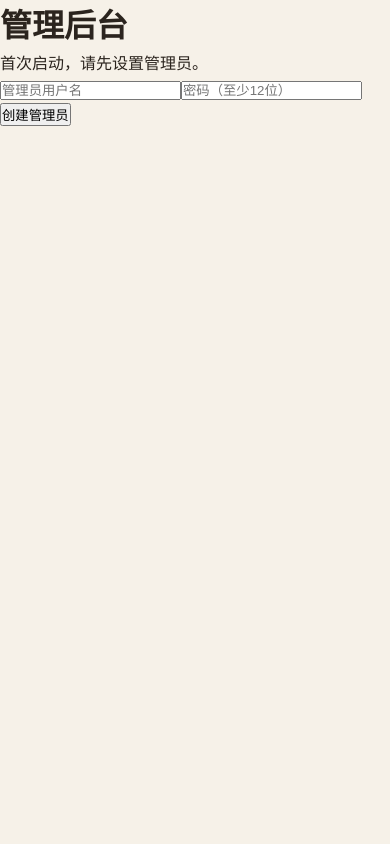
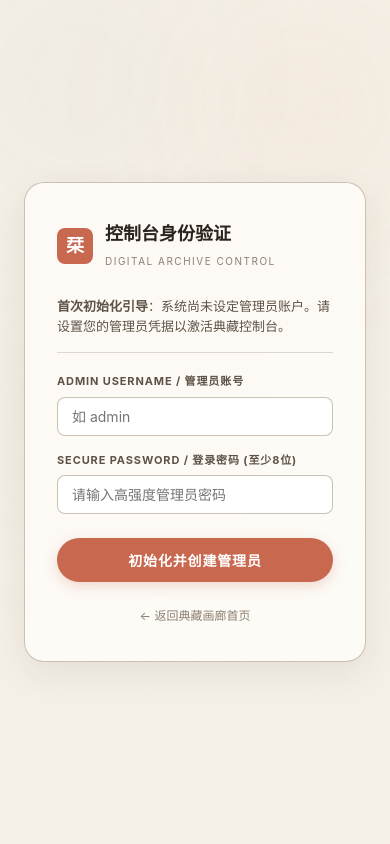
Before and after one commit to uidleaf/manga-site, a FastAPI app: template app/templates/admin_login.html in a window 390 px wide. Run offline with FastAPI, Linux system fonts and the light colour scheme; the template is opened without the code that fills it, so the values that code supplies are empty.

Commit message:
fix(security & ui): elevate mobile drawer z-index above sticky header, enforce strict argon2 admin authentication and network isolation

```diff
--- a/app/main.py
+++ b/app/main.py
@@ -19,6 +19,17 @@ from PIL import Image, ImageOps
 from .config import load_config, save_config
 from .db import connect, init_db
 from .scanner import ScanManager
+from .security import (
+    require_admin,
+    current_admin,
+    make_session,
+    authenticate,
+    has_any_admin,
+    create_admin,
+    is_rate_limited,
+    record_failed_attempt,
+    clear_attempts,
+)
 
 BASE_DIR = Path(__file__).resolve().parent.parent
 THUMB_DIR = BASE_DIR / "data" / "thumbnails"
@@ -350,8 +361,85 @@ def media(page_id: int):
     return FileResponse(file_path, headers={"Cache-Control": "public, max-age=604800"})
 
 
+@app.get("/admin/login", response_class=HTMLResponse)
+def admin_login_page(request: Request, error: str = ""):
+    if current_admin(request):
+        return RedirectResponse("/admin", status_code=303)
+    has_admin = has_any_admin()
+    return templates.TemplateResponse("admin_login.html", {
+        "request": request,
+        "has_admin": has_admin,
+        "error": error,
+        "config": load_config(),
+    })
+
+
+@app.post("/admin/login")
+def admin_login_post(request: Request, username: str = Form(...), password: str = Form(...)):
+    client_ip = request.client.host if request.client else "127.0.0.1"
+    if is_rate_limited(client_ip):
+        return templates.TemplateResponse("admin_login.html", {
+            "request": request,
+            "has_admin": True,
+            "error": "登录尝试过多，系统已临时锁定 5 分钟，请稍后再试。",
+            "config": load_config(),
+        }, status_code=429)
+    admin = authenticate(username, password)
+    if not admin:
+        record_failed_attempt(client_ip)
+        return templates.TemplateResponse("admin_login.html", {
+            "request": request,
+            "has_admin": True,
+            "error": "用户名或密码错误",
+            "config": load_config(),
+        }, status_code=401)
+    clear_attempts(client_ip)
+    token = make_session(admin["id"], admin["username"])
+    resp = RedirectResponse("/admin", status_code=303)
+    resp.set_cookie(
+        "manga_admin",
+        token,
+        httponly=True,
+        samesite="lax",
+        max_age=int(load_config().get("session_max_age", 604800)),
+        path="/"
+    )
+    return resp
+
+
+@app.post("/admin/setup")
+def admin_setup_post(request: Request, username: str = Form(...), password: str = Form(...)):
+    if has_any_admin():
+        return RedirectResponse("/admin/login", status_code=303)
+    u = username.strip()
+    p = password.strip()
+    if not u or len(p) < 8:
+        return templates.TemplateResponse("admin_login.html", {
+            "request": request,
+            "has_admin": False,
+            "error": "用户名不能为空，密码长度至少需为 8 位",
+            "config": load_config(),
+        }, status_code=400)
+    uid = create_admin(u, p)
+    token = make_session(uid, u)
+    resp = RedirectResponse("/admin", status_code=303)
+    resp.set_cookie(
+        "manga_admin",
+        token,
+        httponly=True,
+        samesite="lax",
+        max_age=int(load_config().get("session_max_age", 604800)),
+        path="/"
+    )
+    return resp
+
+
 @app.get("/admin", response_class=HTMLResponse)
 def admin_home(request: Request):
+    admin, redirect = require_admin(request)
+    if redirect:
+        return redirect
+
     con = connect()
     try:
         total_manga = con.execute("SELECT COUNT(*) FROM manga").fetchone()[0]
@@ -406,7 +494,6 @@ def admin_home(request: Request):
         growth_points = []
         base_count = max(0, total_manga - today_manga)
         for idx, d in enumerate(dates_7d):
-            # 真实平滑递增点
             val = int(base_count + (today_manga * (idx + 1) / 7))
             growth_points.append({"date": d, "value": val})
 
@@ -478,6 +565,9 @@ async def analytics_ping(request: Request):
 
 @app.post("/admin/source/test-rule")
 async def test_parsing_rule(request: Request):
+    admin, redirect = require_admin(request)
+    if redirect:
+        return JSONResponse({"matched": False, "error": "请先登录管理员账号"}, status_code=401)
     try:
         data = await request.json()
     except Exception:
@@ -508,7 +598,10 @@ async def test_parsing_rule(request: Request):
 
 
 @app.post("/admin/source/{source_id}/update-rule")
-def update_source_rule(source_id: int, parsing_rule: str = Form("")):
+def update_source_rule(request: Request, source_id: int, parsing_rule: str = Form("")):
+    admin, redirect = require_admin(request)
+    if redirect:
+        return redirect
     con = connect()
     try:
         con.execute("UPDATE sources SET parsing_rule=? WHERE id=?", (parsing_rule.strip(), source_id))
@@ -519,19 +612,28 @@ def update_source_rule(source_id: int, parsing_rule: str = Form("")):
 
 
 @app.post("/admin/scan/pause")
-def admin_scan_pause():
+def admin_scan_pause(request: Request):
+    admin, redirect = require_admin(request)
+    if redirect:
+        return JSONResponse({"ok": False, "error": "unauthorized"}, status_code=401)
     manager.pause()
     return JSONResponse({"ok": True, "status": "paused"})
 
 
 @app.post("/admin/scan/resume")
-def admin_scan_resume():
+def admin_scan_resume(request: Request):
+    admin, redirect = require_admin(request)
+    if redirect:
+        return JSONResponse({"ok": False, "error": "unauthorized"}, status_code=401)
     manager.resume()
     return JSONResponse({"ok": True, "status": "resumed"})
 
 
 @app.post("/admin/config/save")
 def admin_save_config(request: Request, library_root: str = Form(...), site_title: str = Form("轻量漫画馆")):
+    admin, redirect = require_admin(request)
+    if redirect:
+        return redirect
     path_clean = str(Path(library_root.strip()).expanduser().resolve())
     if not Path(path_clean).is_dir():
         return RedirectResponse("/admin?error=路径不存在，请检查后重试", status_code=303)
@@ -545,19 +647,28 @@ def admin_save_config(request: Request, library_root: str = Form(...), site_titl
 
 
 @app.post("/admin/scan/full")
-def admin_scan_full():
+def admin_scan_full(request: Request):
+    admin, redirect = require_admin(request)
+    if redirect:
+        return redirect
     manager.enqueue_full_scan()
     return RedirectResponse("/admin", status_code=303)
 
 
 @app.post("/admin/source/{source_id}/scan")
-def admin_scan_source(source_id: int):
+def admin_scan_source(request: Request, source_id: int):
+    admin, redirect = require_admin(request)
+    if redirect:
+        return redirect
     manager.enqueue_source_scan(source_id)
     return RedirectResponse("/admin", status_code=303)
 
 
 @app.get("/api/scan/progress")
-def api_scan_progress():
+def api_scan_progress(request: Request):
+    admin, redirect = require_admin(request)
+    if redirect:
+        return JSONResponse({"error": "unauthorized"}, status_code=401)
     progress = manager.get_progress()
     con = connect()
     try:
@@ -576,7 +687,9 @@ def api_scan_progress():
 
 @app.get("/admin/logout")
 def admin_logout():
-    return RedirectResponse("/", status_code=303)
+    resp = RedirectResponse("/admin/login", status_code=303)
+    resp.delete_cookie("manga_admin", path="/")
+    return resp
 
 
 @app.get("/api/health")
--- a/app/static/style.css
+++ b/app/static/style.css
@@ -310,7 +310,7 @@ body {
   background: rgba(30, 24, 20, 0.45);
   backdrop-filter: blur(4px);
   -webkit-backdrop-filter: blur(4px);
-  z-index: 998;
+  z-index: 2000;
   opacity: 0;
   pointer-events: none;
   transition: opacity 0.25s ease;
@@ -328,18 +328,19 @@ body.mobile-nav-open .mobile-nav-backdrop {
   top: 0;
   right: 0;
   bottom: 0;
-  width: 280px;
-  max-width: 82vw;
+  width: 290px;
+  max-width: 85vw;
   background: #fdfbf7;
   border-left: 1px solid var(--border-medium);
-  z-index: 999;
+  z-index: 2001;
   transform: translateX(100%);
   transition: transform 0.28s cubic-bezier(0.16, 1, 0.3, 1), visibility 0.28s ease;
   display: flex;
   flex-direction: column;
-  padding: 22px 18px 30px;
+  padding: calc(16px + env(safe-area-inset-top, 0px)) 18px calc(24px + env(safe-area-inset-bottom, 0px));
   box-shadow: -10px 0 32px rgba(43, 36, 30, 0.15);
   visibility: hidden;
+  overflow-y: auto;
 }
 
 body.mobile-nav-open .mobile-nav-drawer {
--- a/app/templates/admin_login.html
+++ b/app/templates/admin_login.html
@@ -1 +1,206 @@
-<!doctype html><html lang="zh-CN"><head><meta charset="utf-8"><meta name="viewport" content="width=device-width,initial-scale=1"><title>管理登录</title><link rel="stylesheet" href="/static/style.css"></head><body><main class="login-wrap"><div class="login-card"><h1>管理后台</h1>{% if error %}<div class="error">{{ error }}</div>{% endif %}{% if not has_admin %}<p>首次启动，请先设置管理员。</p><form method="post" action="/admin/setup"><input name="username" required placeholder="管理员用户名"><input name="password" type="password" minlength="12" required placeholder="密码（至少12位）"><button>创建管理员</button></form>{% else %}<form method="post" action="/admin/login"><input name="username" required placeholder="用户名"><input name="password" type="password" required placeholder="密码"><button>登录</button></form>{% endif %}</div></main></body></html>
+<!doctype html>
+<html lang="zh-CN">
+<head>
+<meta charset="utf-8">
+<meta name="viewport" content="width=device-width,initial-scale=1,viewport-fit=cover">
+<meta name="theme-color" content="#f6f1e8">
+<title>管理控制台身份验证 · CURATED MANGA ARCHIVE</title>
+<link rel="stylesheet" href="/static/style.css?v=20260904_header_only">
+<link rel="preconnect" href="https://fonts.googleapis.com">
+<link rel="preconnect" href="https://fonts.gstatic.com" crossorigin>
+<link href="https://fonts.googleapis.com/css2?family=Noto+Serif+SC:wght@500;600;700;900&family=Inter:wght@400;500;600;700&display=swap" rel="stylesheet">
+<style>
+.login-page-body {
+  min-height: 100vh;
+  display: flex;
+  align-items: center;
+  justify-content: center;
+  padding: 24px;
+  background-color: var(--bg-page-base);
+}
+.login-container {
+  width: 100%;
+  max-width: 420px;
+  background: var(--bg-card);
+  backdrop-filter: blur(14px);
+  -webkit-backdrop-filter: blur(14px);
+  border: 1px solid var(--border-medium);
+  border-radius: var(--radius-lg);
+  padding: 36px 32px;
+  box-shadow: 0 12px 36px rgba(43, 36, 30, 0.08);
+}
+.login-brand-head {
+  display: flex;
+  align-items: center;
+  gap: 12px;
+  margin-bottom: 24px;
+}
+.login-mark {
+  width: 36px;
+  height: 36px;
+  background: var(--accent-terra);
+  color: #fff;
+  border-radius: var(--radius-sm);
+  display: flex;
+  align-items: center;
+  justify-content: center;
+  font-family: var(--font-serif);
+  font-size: 18px;
+  font-weight: 700;
+}
+.login-title-group h1 {
+  font-family: var(--font-serif);
+  font-size: 18px;
+  font-weight: 700;
+  color: var(--text-main);
+  margin: 0;
+}
+.login-title-group span {
+  font-size: 10px;
+  letter-spacing: 1.5px;
+  color: var(--text-muted);
+  text-transform: uppercase;
+}
+.login-notice {
+  font-size: 13px;
+  color: var(--text-secondary);
+  line-height: 1.5;
+  margin-bottom: 20px;
+  padding-bottom: 16px;
+  border-bottom: 1px solid var(--border-subtle);
+}
+.login-error-box {
+  background: rgba(200, 104, 79, 0.08);
+  border: 1px solid rgba(200, 104, 79, 0.3);
+  color: var(--accent-terra);
+  padding: 10px 14px;
+  border-radius: var(--radius-sm);
+  font-size: 12.5px;
+  margin-bottom: 18px;
+}
+.login-form {
+  display: flex;
+  flex-direction: column;
+  gap: 16px;
+}
+.form-field-group {
+  display: flex;
+  flex-direction: column;
+  gap: 6px;
+}
+.form-field-group label {
+  font-size: 11px;
+  font-weight: 700;
+  letter-spacing: 0.08em;
+  color: var(--text-secondary);
+  text-transform: uppercase;
+}
+.login-input {
+  width: 100%;
+  padding: 10px 14px;
+  background: #ffffff;
+  border: 1px solid var(--border-medium);
+  border-radius: var(--radius-sm);
+  font-size: 14px;
+  color: var(--text-main);
+  outline: none;
+  transition: all 0.18s ease;
+  font-family: inherit;
+}
+.login-input:focus {
+  border-color: var(--accent-terra);
+  box-shadow: 0 0 0 3px rgba(200, 104, 79, 0.12);
+}
+.btn-login-submit {
+  width: 100%;
+  padding: 12px;
+  background: var(--accent-terra);
+  color: #ffffff;
+  border: none;
+  border-radius: var(--radius-full);
+  font-size: 14px;
+  font-weight: 600;
+  letter-spacing: 0.06em;
+  cursor: pointer;
+  margin-top: 8px;
+  transition: all 0.18s ease;
+  box-shadow: 0 4px 14px rgba(200, 104, 79, 0.25);
+}
+.btn-login-submit:hover {
+  background: var(--accent-terra-hover);
+  transform: translateY(-1px);
+}
+.login-footer-links {
+  margin-top: 24px;
+  text-align: center;
+  font-size: 12px;
+}
+.login-footer-links a {
+  color: var(--text-muted);
+  text-decoration: none;
+}
+.login-footer-links a:hover {
+  color: var(--accent-terra);
+}
+</style>
+</head>
+<body class="login-page-body">
+
+<div class="ambient-canvas" aria-hidden="true">
+  <div class="ambient-haze haze-teal"></div>
+  <div class="ambient-haze haze-terracotta"></div>
+  <div class="ambient-haze haze-sage"></div>
+  <div class="paper-grain"></div>
+</div>
+
+<main class="login-container">
+  <div class="login-brand-head">
+    <div class="login-mark">栞</div>
+    <div class="login-title-group">
+      <h1>控制台身份验证</h1>
+      <span class="font-mono">DIGITAL ARCHIVE CONTROL</span>
+    </div>
+  </div>
+
+  {% if error %}
+  <div class="login-error-box font-mono">
+    {{ error }}
+  </div>
+  {% endif %}
+
+  {% if not has_admin %}
+  <div class="login-notice">
+    <strong>首次初始化引导</strong>：系统尚未设定管理员账户。请设置您的管理员凭据以激活典藏控制台。
+  </div>
+  <form class="login-form" method="post" action="/admin/setup">
+    <div class="form-field-group font-mono">
+      <label for="username">ADMIN USERNAME / 管理员账号</label>
+      <input class="login-input" id="username" name="username" type="text" required autocomplete="username" placeholder="如 admin">
+    </div>
+    <div class="form-field-group font-mono">
+      <label for="password">SECURE PASSWORD / 登录密码 (至少8位)</label>
+      <input class="login-input" id="password" name="password" type="password" minlength="8" required autocomplete="new-password" placeholder="请输入高强度管理员密码">
+    </div>
+    <button class="btn-login-submit font-mono" type="submit">初始化并创建管理员</button>
+  </form>
+  {% else %}
+  <form class="login-form" method="post" action="/admin/login">
+    <div class="form-field-group font-mono">
+      <label for="username">ADMIN USERNAME / 管理员账号</label>
+      <input class="login-input" id="username" name="username" type="text" required autocomplete="username" placeholder="请输入管理员账号">
+    </div>
+    <div class="form-field-group font-mono">
+      <label for="password">PASSWORD / 登录密码</label>
+      <input class="login-input" id="password" name="password" type="password" required autocomplete="current-password" placeholder="请输入密码">
+    </div>
+    <button class="btn-login-submit font-mono" type="submit">验证身份并进入控制台</button>
+  </form>
+  {% endif %}
+
+  <div class="login-footer-links font-mono">
+    <a href="/">← 返回典藏画廊首页</a>
+  </div>
+</main>
+
+</body>
+</html>
--- a/app/templates/base.html
+++ b/app/templates/base.html
@@ -7,7 +7,7 @@
 <meta name="apple-mobile-web-app-capable" content="yes">
 <meta name="apple-mobile-web-app-status-bar-style" content="default">
 <title>{{ config.site_title|default('轻量漫画库') }} · CURATED MANGA ARCHIVE</title>
-<link rel="stylesheet" href="/static/style.css?v=20260904_header_only">
+<link rel="stylesheet" href="/static/style.css?v=20260904_secure_01">
 <link rel="preconnect" href="https://fonts.googleapis.com">
 <link rel="preconnect" href="https://fonts.gstatic.com" crossorigin>
 <link href="https://fonts.googleapis.com/css2?family=Noto+Serif+SC:wght@500;600;700;900&family=Inter:wght@400;500;600;700&display=swap" rel="stylesheet">
```
Also changed, not shown: app/security.py (+29 -3 lines), 1 other file.
